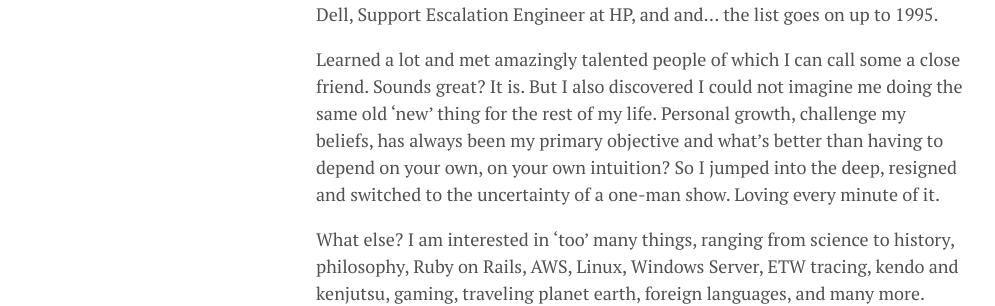
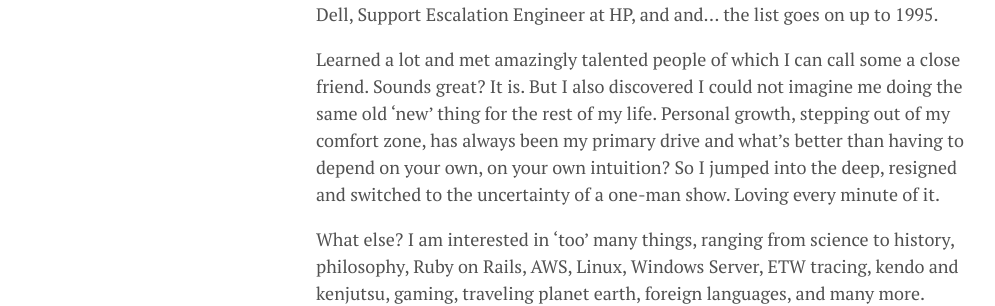
Before and after one commit to lgeurts/lgeurts.github.io, a Jekyll site: the page built from about.md, in a window 1280 px wide. Shown: the part 609-915 px from the top of the page, without its empty margins (0-995 px from the left). Built offline with Jekyll 4.4.1, drawn with Linux system fonts in a browser that asks for light colours; nearby versions of some CDN libraries.

Commit message:
Update about.md

```diff
--- a/about.md
+++ b/about.md
@@ -8,7 +8,7 @@
 I am a self-employed DevOps and Cloud Platforms Engineer, living in the central north of France.
 In a former life I was a Microsoft PFE, T3 Escalation Engineer at Dell, Support Escalation Engineer at HP, and and... the list goes on up to 1995.
 
-Learned a lot and met amazingly talented people  of which I can call some a close friend. Sounds great? It is. But I also discovered I could not imagine me doing the same old 'new' thing for the rest of my life. Personal growth, challenge my beliefs, has always been my primary objective and what's better than having to depend on your own, on your own intuition? So I jumped into the deep, resigned and switched to the uncertainty of a one-man show. Loving every minute of it.
+Learned a lot and met amazingly talented people  of which I can call some a close friend. Sounds great? It is. But I also discovered I could not imagine me doing the same old 'new' thing for the rest of my life. Personal growth, stepping out of my comfort zone, has always been my primary drive and what's better than having to depend on your own, on your own intuition? So I jumped into the deep, resigned and switched to the uncertainty of a one-man show. Loving every minute of it.
 
 What else? I am interested in 'too' many things, ranging from science to history, philosophy, Ruby on Rails, AWS, Linux, Windows Server, ETW tracing, kendo and kenjutsu, gaming, traveling planet earth, foreign languages, and many more.
 
```
